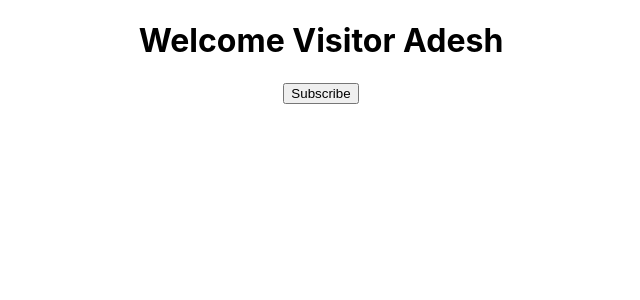
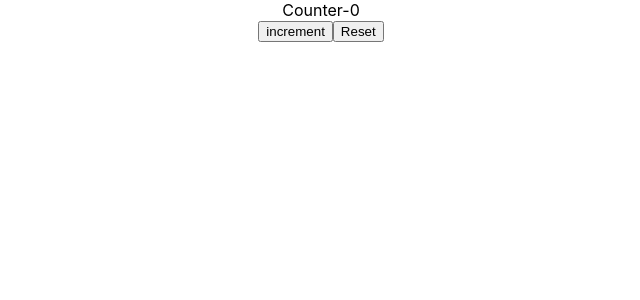
Before and after one commit to goku789/HomeReactPrac, a React (Create React App) app: page / in a window 1280 px wide. Shown: the top 300 px of the page, without its empty margins (319-959 px from the left). Built offline with nearby package versions, Linux system fonts and the light colour scheme.

Commit message:
Set State Practice

```diff
--- a/src/App.js
+++ b/src/App.js
@@ -3,11 +3,15 @@ import './App.css';
 import Greet from './componet/Greet';
 import Welcome from './componet/Welcome';
 import Message from './componet/Message';
+import {Counter} from './componet/Counter'
+
+
 
 function App() {
   return (
     <div className="App">
-<Message/>
+      <Counter/>
+
       {/* <Welcome name="Adesh"/>
       <Welcome name="Neha"/>
       <Welcome name="Payal"/> */}
--- /dev/null
+++ b/src/componet/Counter.js
@@ -0,0 +1,47 @@
+import React, { Component } from "react";
+
+export class Counter extends Component {
+  constructor(props) {
+    super(props);
+
+    this.state = {
+      counter: 0,
+    };
+  }
+
+  increment() {
+    // this.setState({
+    //   counter: this.state.counter + 1,
+    // },()=>{
+    //     console.log('Call back value',this.state.counter);
+    // });
+    // console.log(this.state.counter);
+
+    this.setState((prevState) => ({
+        counter:prevState.counter+1
+    }))
+  }
+  reset() {
+    this.setState({
+      counter: 0,
+    });
+  }
+
+  incrementfive(){
+    this.increment()
+    this.increment()
+    this.increment()
+    this.increment()
+    this.increment()
+  }
+
+  render() {
+    return (
+      <div>
+        <div> Counter-{this.state.counter}</div>
+        <button onClick={() => this.incrementfive()}>increment</button>
+        <button onClick={() => this.reset()}>Reset</button>
+      </div>
+    );
+  }
+}
```
